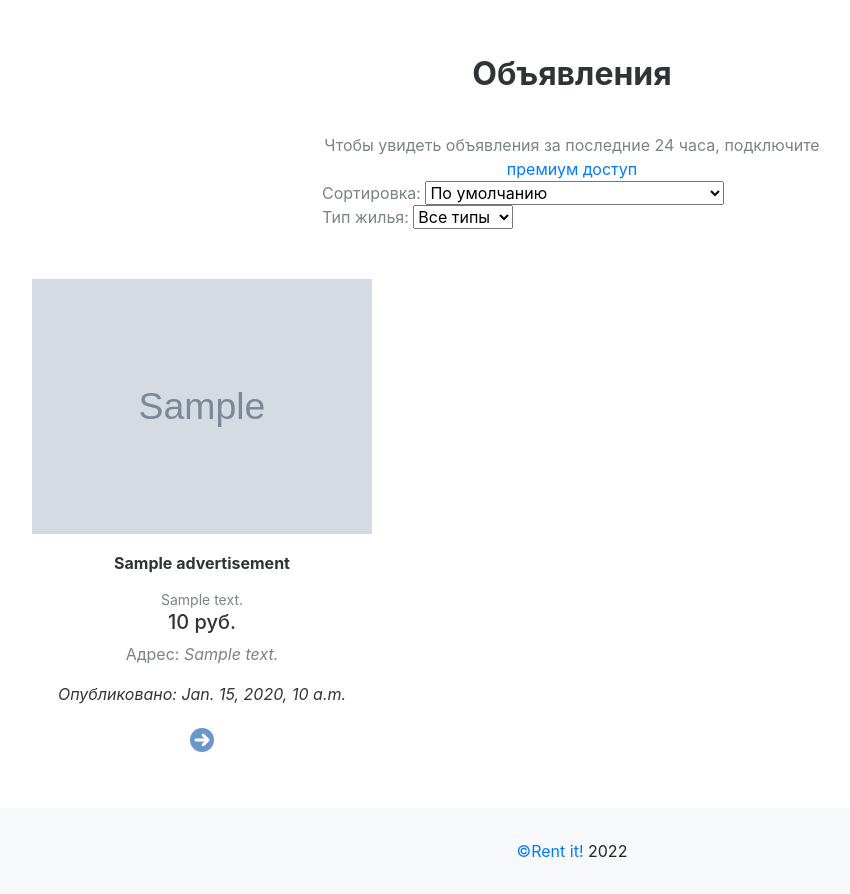
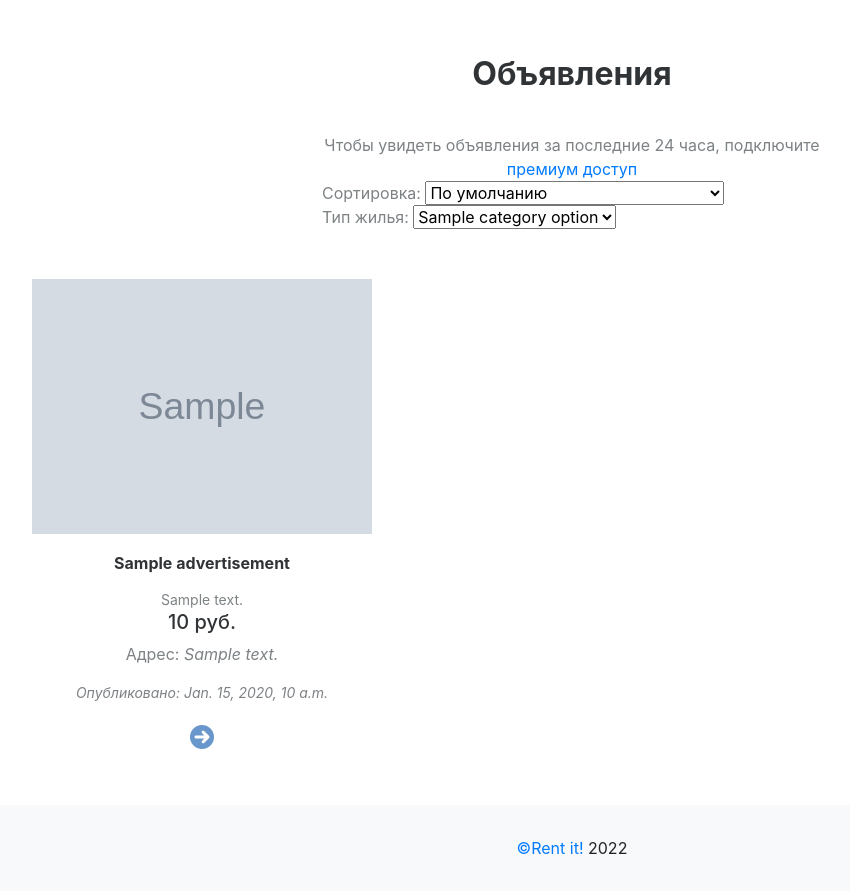
Before and after one commit to air17/Rent-it, a Django app: template templates/rentitapp/advertisement_list.html in a window 1280 px wide. Shown: the part 56-950 px from the top of the page, without its empty margins (68-918 px from the left). After the commit the page ends 910 px from the top, so only its background shows below. Run offline with Django 3.2, Linux system fonts and the light colour scheme; the template is opened without the code that fills it: most values are stand-ins (such as "Sample title", 1, 10 or a date in 2020); grey boxes marked "Sample" are stand-in pictures; some libraries are stand-ins or nearby versions.

Commit message:
Bugs fixed, advertisement filtering refactored

```diff
--- a/apps/rentitapp/urls.py
+++ b/apps/rentitapp/urls.py
@@ -4,8 +4,8 @@ from . import views
 
 app_name = "rentitapp"
 urlpatterns = [
-    path("", views.IndexView.as_view(), name="index"),
+    path("", views.advertisement_list, name="index"),
     path("create", views.advertisement_create, name="create"),
-    path("detail/<int:pk>", views.advertisement_view, name="advertisement"),
-    path("edit/<int:pk>", views.advertisement_edit, name="edit"),
+    path("detail/<uuid:pk>", views.advertisement_view, name="advertisement"),
+    path("edit/<uuid:pk>", views.advertisement_edit, name="edit"),
 ]
--- a/requirements.txt
+++ b/requirements.txt
@@ -1,5 +1,7 @@
 Django==4.0.2
 djangorestframework==3.13.1
+psycopg2==2.9.3
+Pillow==9.0.1
 python-decouple==3.6
 uuid==1.30
 django-axes==5.31.0
--- a/templates/rentitapp/advertisement_list.html
+++ b/templates/rentitapp/advertisement_list.html
@@ -88,19 +88,20 @@
                 {% endif %}
                 <p class="text-left">Сортировка:
                     <select onchange="location = this.value;">
-                        <option value="/?sort=1">По умолчанию</option>
-                        <option {% if sort == "price" %}selected{% endif %} value="/?sort=price">Цена по возрастанию</option>
-                        <option {% if sort == "price_d" %}selected{% endif %} value="/?sort=price&desc=1">Цена по убыванию</option>
-                        <option {% if sort == "date_published_d" %}selected{% endif %} value="/?sort=date_published&desc=1">Дата публикации (сначала новые)</option>
-                        <option {% if sort == "date_published" %}selected{% endif %} value="/?sort=date_published">Дата публикации (сначала старые)</option>
+                        <option value="/">По умолчанию</option>
+                        <option {% if sort == "price" %}selected{% endif %} value="?sort=price">Цена по возрастанию</option>
+                        <option {% if sort == "price_d" %}selected{% endif %} value="?sort=price&desc=1">Цена по убыванию</option>
+                        <option {% if sort == "date_published_d" %}selected{% endif %} value="?sort=date_published&desc=1">Дата публикации (сначала новые)</option>
+                        <option {% if sort == "date_published" %}selected{% endif %} value="?sort=date_published">Дата публикации (сначала старые)</option>
                     </select>
                 </p>
                 <p class="text-left">Тип жилья:
                     <select onchange="location = this.value;">
-                        <option value="/?category=all">Все типы</option>
-                        <option {% if category == "flat" %}selected{% endif %} value="/?category=flat">Квартиры</option>
-                        <option {% if category == "house" %}selected{% endif %} value="/?category=house">Дома</option>
-                        <option {% if category == "room" %}selected{% endif %} value="/?category=room">Комнаты</option>
+                        {% for category_option in categories %}
+                        <option {% if category_selected == category_option.value %}selected{% endif %} value="?category={{ category_option.value }}">
+                            {{ category_option.label }}
+                        </option>
+                        {% endfor %}
                     </select>
                 </p>
             </div>
@@ -110,12 +111,14 @@
                     <a href="{% url "rentitapp:advertisement" ad.id %}">
                         <img class="img-fluid" src="{{ ad.picture.url }}">
                     </a>
-                    <h3 class="name">{{ ad.name }}</h3>
-                    <p class="description">{{ ad.description }}</p>
+                    <h3 class="name">{{ ad.name|truncatechars:30 }}</h3>
+                    <p class="description">{{ ad.description|truncatechars:280 }}</p>
                     <h5>{{ ad.price }} руб.</h5>
                     <p>Адрес: <i>{{ ad.address }}</i></p>
-                    <i>Опубликовано: {{ ad.date_published }}</i>
-                    <a class="action" href="{% url "rentitapp:advertisement" ad.id %}"><i class="fa fa-arrow-circle-right"></i></a>
+                    <p class="description"><i>Опубликовано: {{ ad.date_published }}</i></p>
+                    <a class="action" href="{% url "rentitapp:advertisement" ad.id %}">
+                        <i class="fa fa-arrow-circle-right"></i>
+                    </a>
                 </div>
                 {% endfor %}
                 {% if not advertisement_list %}
```
Also changed, not shown: apps/accounts/views.py (+3 -5 lines), apps/rentitapp/views.py (+31 -41 lines).
